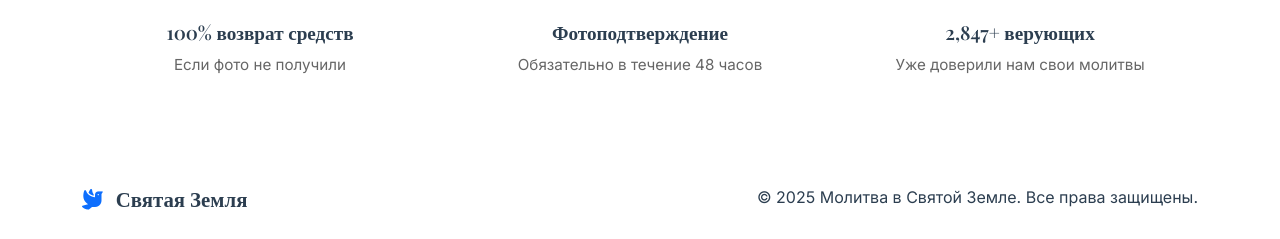
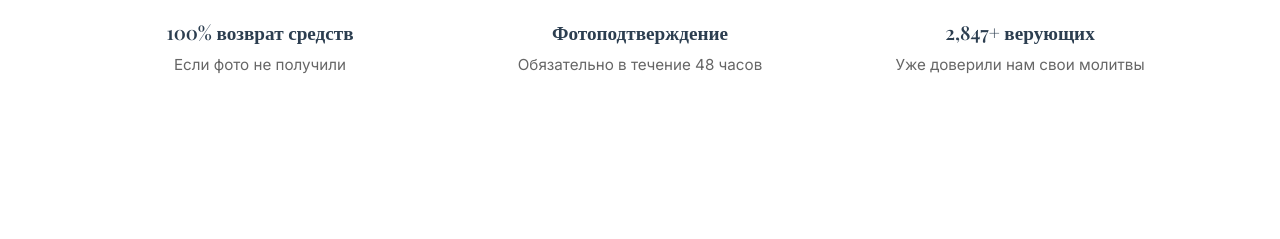
Before and after one commit to SaintSerd/LandingCraft-1, a Flask app: page / in a window 1280 px wide. Shown: the part 6013-6252 px from the top of the page. After the commit the page ends 6087 px from the top, so only its background shows below. Run offline with Flask 3, Linux system fonts and the light colour scheme.

Commit message:
Remove the website footer from the landing page for a cleaner interface
Remove footer section and related CSS from `index.html` and `style.css`.

Replit-Commit-Author: Agent
Replit-Commit-Session-Id: a35b1465-f3ef-4cd3-8389-5634677c3765
Replit-Commit-Screenshot-Url: https://storage.googleapis.com/screenshot-production-us-central1/4d5e73ac-d877-4d19-b208-cbb0903a08e0/f02211ca-d64c-404d-b2fe-e328ae1cb632.jpg

```diff
--- a/static/css/style.css
+++ b/static/css/style.css
@@ -801,17 +801,7 @@ section {
 
 
 
-/* Footer */
-.footer {
-    background: var(--white);
-    color: var(--text-dark);
-}
 
-.footer-brand {
-    font-family: 'Playfair Display', serif;
-    font-size: 1.3rem;
-    font-weight: 600;
-}
 
 /* Animations */
 @keyframes fadeInUp {
--- a/templates/index.html
+++ b/templates/index.html
@@ -475,22 +475,7 @@
         </div>
     </section>
 
-    <!-- Footer -->
-    <footer class="footer py-4">
-        <div class="container">
-            <div class="row align-items-center">
-                <div class="col-md-6">
-                    <div class="footer-brand">
-                        <i class="fas fa-dove text-primary me-2"></i>
-                        Святая Земля
-                    </div>
-                </div>
-                <div class="col-md-6 text-md-end">
-                    <p class="mb-0">&copy; 2025 Молитва в Святой Земле. Все права защищены.</p>
-                </div>
-            </div>
-        </div>
-    </footer>
+
 
     <!-- Bootstrap JS -->
     <script src="https://cdn.jsdelivr.net/npm/bootstrap@5.3.0/dist/js/bootstrap.bundle.min.js"></script>
```
Also changed, not shown: attached_assets/targeted_element_1750878228797.png (added).
